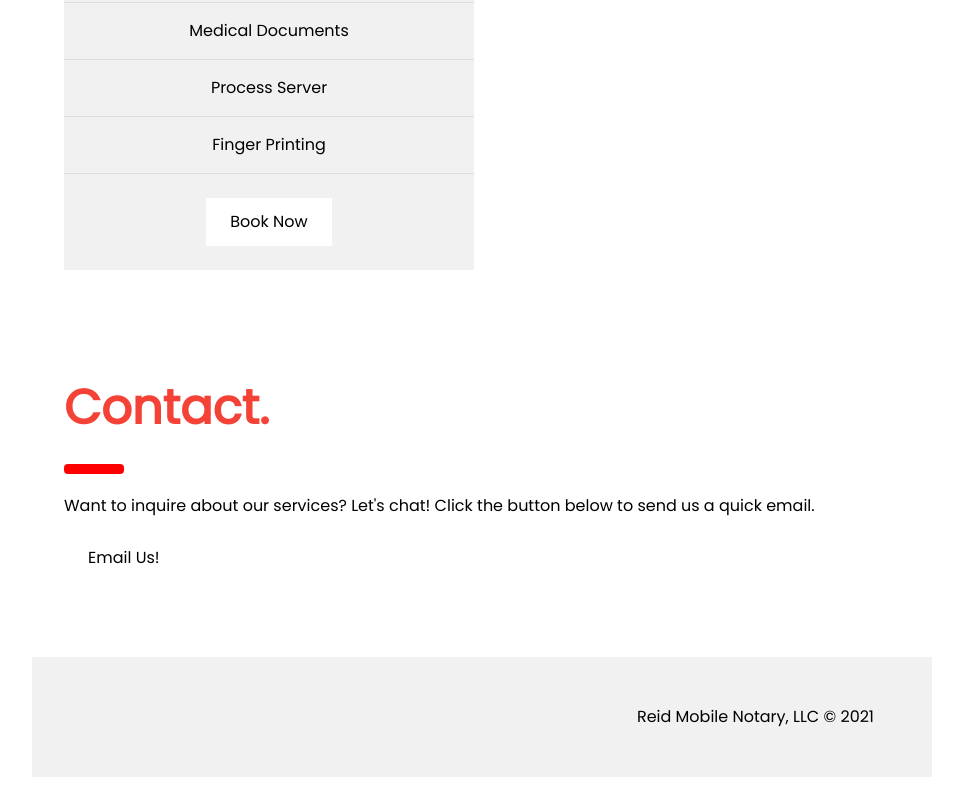
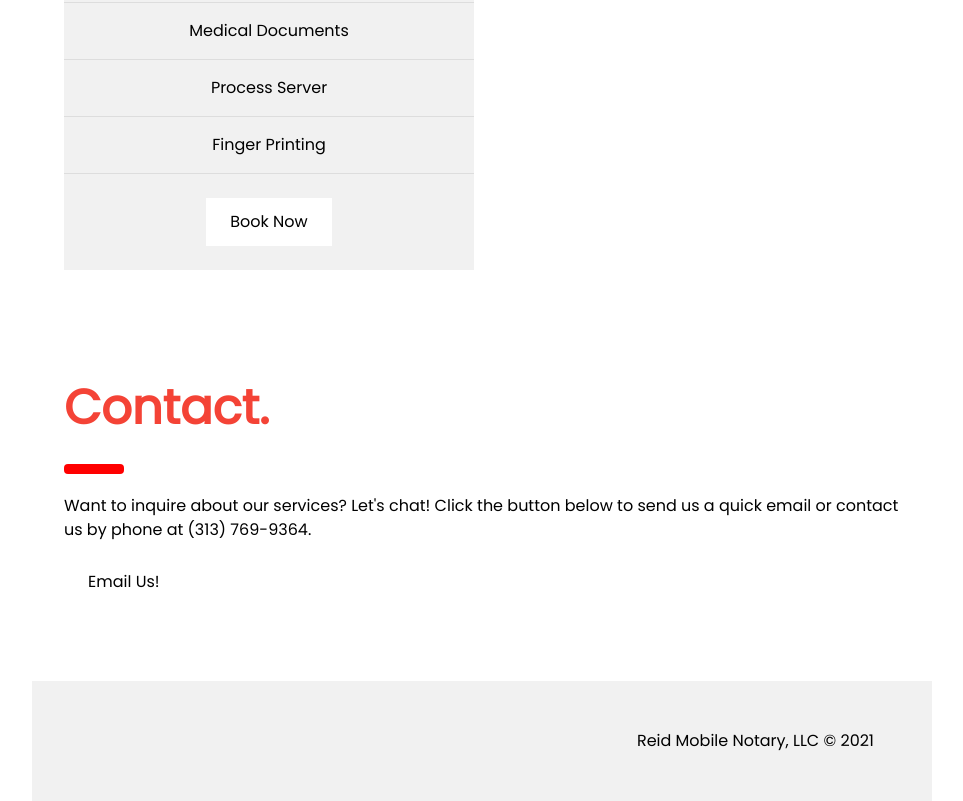
Before and after one commit to awatts-tech/ReidNotary, a website: page index.html in a window 1280 px wide. Shown: the part 1445-2246 px from the top of the page, without its empty margins (308-1271 px from the left). Before the commit the page ends 2222 px from the top, so only its background shows below. Drawn offline with nearby package versions, Linux system fonts and the light colour scheme.

Commit message:
updated contact

```diff
--- a/index.html
+++ b/index.html
@@ -87,7 +87,7 @@ body {font-size:16px;}
   <div class="w3-container" id="contact" style="margin-top:75px">
     <h1 class="w3-xxxlarge w3-text-red"><b>Contact.</b></h1>
     <hr style="width:50px;border:5px solid red" class="w3-round">
-    <p> Want to inquire about our services? Let's chat! Click the button below to send us a quick email.</p>
+    <p> Want to inquire about our services? Let's chat! Click the button below to send us a quick email or contact us by phone at (313) 769-9364.</p>
     <form>
       <a  class="w3-button w3-white w3-padding-large w3-hover-black" href="MAILTO: Deirdreceo@reidmobilenotaryservices.com" >Email Us!</a>
 
```
